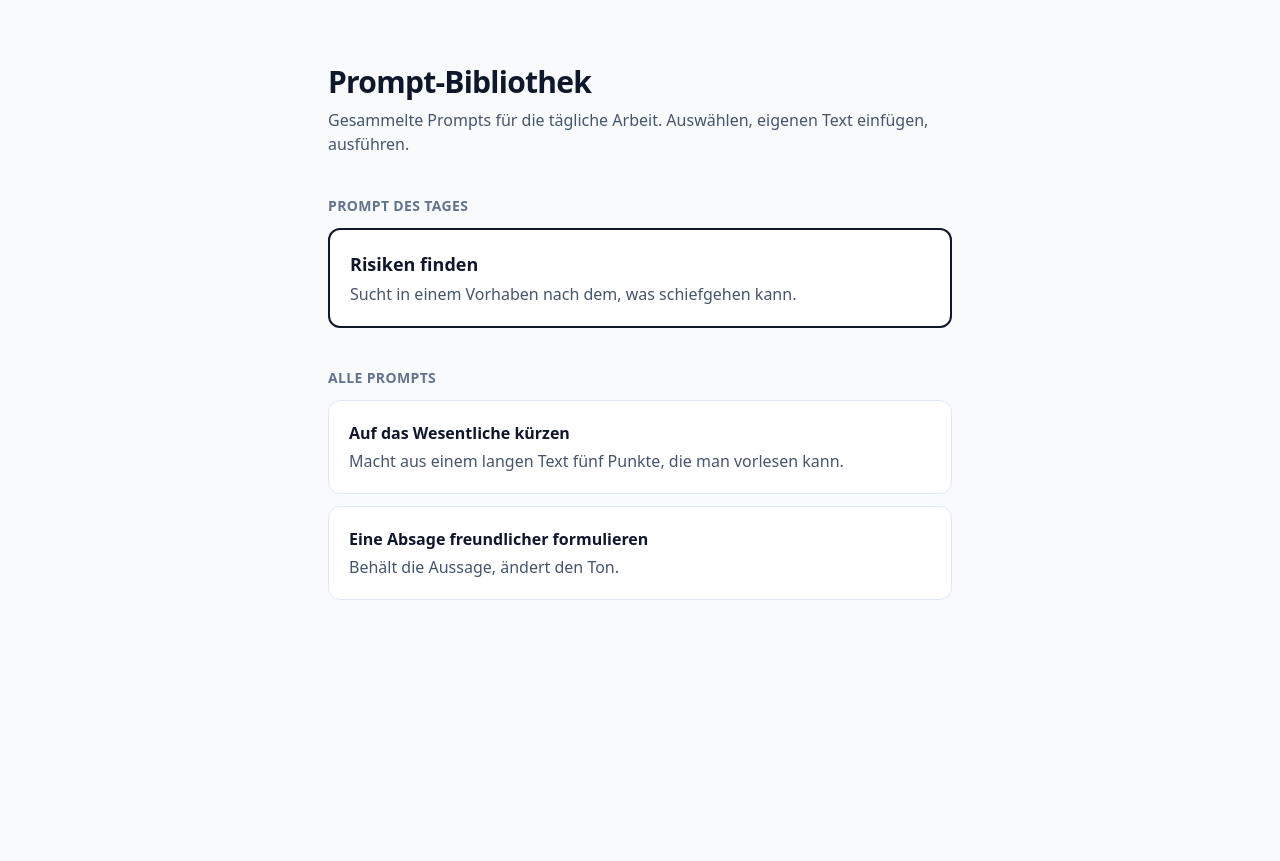
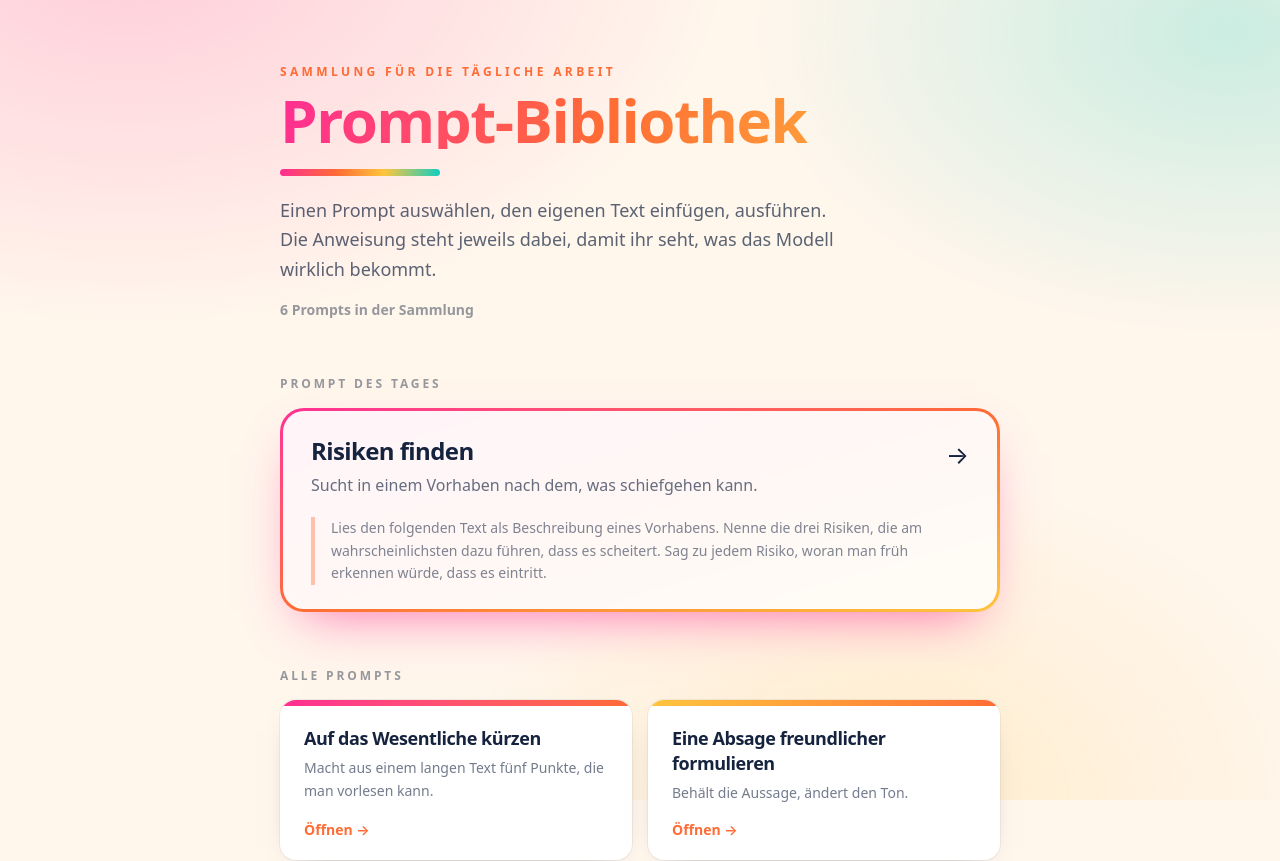
Before and after one commit to alexodexo/prompt-bibliothek, a Next.js app: page / in a window 1280 px wide. Shown: the top 861 px of the page. Before the commit the page ends 800 px from the top, so only its background shows below. Built offline with nearby package versions, Linux system fonts and the light colour scheme.

Commit message:
Optik: South-Beach-Stil, Prompt-Anweisung ohne Ausklappen, drei weitere Prompts
Funktion unveraendert. Die drei absichtlichen Luecken bleiben bestehen.

```diff
--- a/app/api/ausfuehren/route.ts
+++ b/app/api/ausfuehren/route.ts
@@ -10,7 +10,7 @@ export async function POST(request: Request) {
     return Response.json(
       {
         fehler:
-          "In der Datei .env fehlt der Eintrag EUROUTER_API_KEY. Lege die Datei an, trage deinen Schlüssel ein und starte den Entwicklungsserver neu.",
+          "In der Datei .env.local fehlt der Eintrag EUROUTER_API_KEY. Lege die Datei an, trage deinen Schlüssel ein und starte den Entwicklungsserver neu.",
       },
       { status: 500 },
     );
@@ -55,7 +55,7 @@ export async function POST(request: Request) {
       const text = await antwort.text();
       if (antwort.status === 401 || antwort.status === 403) {
         return Response.json(
-          { fehler: "Der Schlüssel wurde abgelehnt. Prüfe den Wert von EUROUTER_API_KEY in deiner .env." },
+          { fehler: "Der Schlüssel wurde abgelehnt. Prüfe den Wert von EUROUTER_API_KEY in deiner .env.local." },
           { status: 502 },
         );
       }
--- a/app/globals.css
+++ b/app/globals.css
@@ -1,10 +1,72 @@
 @import "tailwindcss";
 
-@theme inline {
+@theme {
+  --color-sand: #FFF6EC;
+  --color-tief: #16233F;
+  --color-pink: #FF2E93;
+  --color-koralle: #FF6B35;
+  --color-sonne: #FFC53D;
+  --color-tuerkis: #12CDC0;
+  --color-himmel: #38BDF8;
+
   --font-sans:
     ui-sans-serif, system-ui, -apple-system, "Segoe UI", Roboto, Helvetica, Arial, sans-serif;
 }
 
+html {
+  background-color: var(--color-sand);
+}
+
 body {
   font-family: var(--font-sans);
+  position: relative;
 }
+
+/* Der Farbschleier liegt fest hinter dem Inhalt und wandert beim Scrollen nicht. */
+body::before {
+  content: "";
+  position: fixed;
+  inset: 0;
+  z-index: -1;
+  pointer-events: none;
+  background:
+    radial-gradient(1000px 620px at 10% -6%, rgba(255, 46, 147, 0.20), transparent 60%),
+    radial-gradient(820px 520px at 96% 4%, rgba(18, 205, 192, 0.22), transparent 58%),
+    radial-gradient(700px 520px at 70% 100%, rgba(255, 197, 61, 0.18), transparent 62%);
+}
+
+/* Sonnenuntergang als Textfarbe */
+.sonnenuntergang {
+  background-image: linear-gradient(100deg, #FF2E93 0%, #FF6B35 45%, #FFC53D 100%);
+  -webkit-background-clip: text;
+  background-clip: text;
+  color: transparent;
+}
+
+/* Karte mit farbiger Oberkante */
+.karte {
+  position: relative;
+  overflow: hidden;
+  transition: transform 0.18s ease, box-shadow 0.18s ease;
+}
+.karte::before {
+  content: "";
+  position: absolute;
+  inset: 0 0 auto 0;
+  height: 5px;
+  background-image: linear-gradient(90deg, #FF2E93, #FF6B35 55%, #FFC53D);
+}
+.karte:hover {
+  transform: translateY(-3px);
+  box-shadow: 0 18px 40px -18px rgba(22, 35, 63, 0.4);
+}
+.karte-tuerkis::before {
+  background-image: linear-gradient(90deg, #12CDC0, #38BDF8);
+}
+
+/* Streifen unter der Hauptueberschrift */
+.streifen {
+  height: 7px;
+  border-radius: 999px;
+  background-image: linear-gradient(90deg, #FF2E93, #FF6B35 35%, #FFC53D 65%, #12CDC0 100%);
+}
--- a/app/layout.tsx
+++ b/app/layout.tsx
@@ -9,7 +9,7 @@ export const metadata: Metadata = {
 export default function RootLayout({ children }: LayoutProps<"/">) {
   return (
     <html lang="de" className="h-full antialiased">
-      <body className="flex min-h-full flex-col bg-slate-50 text-slate-900">{children}</body>
+      <body className="flex min-h-full flex-col text-tief">{children}</body>
     </html>
   );
 }
--- a/app/page.tsx
+++ b/app/page.tsx
@@ -6,50 +6,96 @@ import { prompts, promptDesTages, findePrompt } from "@/data/prompts";
 // Was hier noch fehlt: ein Suchfeld über der Liste. Sobald mehr als zehn
 // Prompts darin stehen, wird das Suchen mühsam.
 
+const KANTE: Record<string, string> = {
+  pink: "from-pink to-koralle",
+  koralle: "from-koralle to-sonne",
+  sonne: "from-sonne to-koralle",
+  tuerkis: "from-tuerkis to-himmel",
+  himmel: "from-himmel to-tuerkis",
+};
+
 export default function Startseite() {
   const empfehlung = findePrompt(promptDesTages);
   const uebrige = prompts.filter((p) => p.id !== promptDesTages);
 
   return (
-    <main className="mx-auto max-w-2xl px-6 py-16">
-      <h1 className="text-3xl font-bold tracking-tight text-slate-900">Prompt-Bibliothek</h1>
-      <p className="mt-2 text-slate-600">
-        Gesammelte Prompts für die tägliche Arbeit. Auswählen, eigenen Text einfügen, ausführen.
-      </p>
+    <main className="mx-auto w-full max-w-3xl px-6 pb-24 pt-16">
+      <header>
+        <p className="text-xs font-bold uppercase tracking-[0.28em] text-koralle">
+          Sammlung für die tägliche Arbeit
+        </p>
+        <h1 className="sonnenuntergang mt-3 text-5xl font-black leading-[0.95] tracking-tight sm:text-6xl">
+          Prompt&#8203;-Bibliothek
+        </h1>
+        <div className="streifen mt-5 w-40" />
+        <p className="mt-5 max-w-xl text-lg leading-relaxed text-tief/70">
+          Einen Prompt auswählen, den eigenen Text einfügen, ausführen. Die Anweisung
+          steht jeweils dabei, damit ihr seht, was das Modell wirklich bekommt.
+        </p>
+        <p className="mt-4 text-sm font-semibold text-tief/45">
+          {prompts.length} Prompts in der Sammlung
+        </p>
+      </header>
 
       {empfehlung && (
-        <section className="mt-10">
-          <h2 className="mb-3 text-sm font-semibold uppercase tracking-wide text-slate-500">
+        <section className="mt-14">
+          <h2 className="mb-4 text-xs font-bold uppercase tracking-[0.24em] text-tief/45">
             Prompt des Tages
           </h2>
           <Link
             href={`/prompt/${empfehlung.id}`}
-            className="block rounded-xl border-2 border-slate-900 bg-white p-5 transition hover:bg-slate-50"
+            className="group block overflow-hidden rounded-3xl bg-gradient-to-br from-pink via-koralle to-sonne p-[3px] shadow-[0_22px_50px_-24px_rgba(255,46,147,0.75)] transition hover:shadow-[0_28px_60px_-22px_rgba(255,46,147,0.85)]"
           >
-            <h3 className="text-lg font-semibold text-slate-900">{empfehlung.titel}</h3>
-            <p className="mt-1 text-slate-600">{empfehlung.beschreibung}</p>
+            <div className="rounded-[21px] bg-white/95 px-7 py-6 backdrop-blur">
+              <div className="flex items-start justify-between gap-6">
+                <div>
+                  <h3 className="text-2xl font-extrabold tracking-tight">{empfehlung.titel}</h3>
+                  <p className="mt-1.5 text-tief/65">{empfehlung.beschreibung}</p>
+                </div>
+                <span className="mt-1 shrink-0 text-2xl transition group-hover:translate-x-1">
+                  →
+                </span>
+              </div>
+              <p className="mt-5 border-l-4 border-koralle/40 pl-4 text-sm leading-relaxed text-tief/55">
+                {empfehlung.text}
+              </p>
+            </div>
           </Link>
         </section>
       )}
 
-      <section className="mt-10">
-        <h2 className="mb-3 text-sm font-semibold uppercase tracking-wide text-slate-500">
+      <section className="mt-14">
+        <h2 className="mb-4 text-xs font-bold uppercase tracking-[0.24em] text-tief/45">
           Alle Prompts
         </h2>
-        <ul className="space-y-3">
+        <ul className="grid gap-4 sm:grid-cols-2">
           {uebrige.map((prompt) => (
             <li key={prompt.id}>
               <Link
                 href={`/prompt/${prompt.id}`}
-                className="block rounded-xl border border-slate-200 bg-white p-5 transition hover:border-slate-400"
+                className="group flex h-full flex-col overflow-hidden rounded-2xl bg-white shadow-[0_10px_30px_-22px_rgba(22,35,63,0.55)] ring-1 ring-tief/5"
               >
-                <h3 className="font-semibold text-slate-900">{prompt.titel}</h3>
-                <p className="mt-1 text-slate-600">{prompt.beschreibung}</p>
+                <div className={`h-1.5 w-full bg-gradient-to-r ${KANTE[prompt.farbe]}`} />
+                <div className="flex flex-1 flex-col px-6 py-5">
+                  <h3 className="text-lg font-bold leading-snug tracking-tight">
+                    {prompt.titel}
+                  </h3>
+                  <p className="mt-1.5 flex-1 text-sm leading-relaxed text-tief/60">
+                    {prompt.beschreibung}
+                  </p>
+                  <span className="mt-4 text-sm font-semibold text-koralle transition group-hover:translate-x-0.5">
+                    Öffnen →
+                  </span>
+                </div>
               </Link>
             </li>
           ))}
         </ul>
       </section>
+
+      <footer className="mt-16 border-t border-tief/10 pt-6 text-sm text-tief/45">
+        Läuft über EUrouter. Der Schlüssel steht in eurer <code className="rounded bg-tief/5 px-1.5 py-0.5 font-mono text-xs">.env.local</code>.
+      </footer>
     </main>
   );
 }
--- a/app/prompt/[id]/page.tsx
+++ b/app/prompt/[id]/page.tsx
@@ -6,6 +6,14 @@ import PromptFormular from "@/components/PromptFormular";
 export function generateStaticParams() {
   return prompts.map((p) => ({ id: p.id }));
 }
+
+const BAND: Record<string, string> = {
+  pink: "from-pink to-koralle",
+  koralle: "from-koralle to-sonne",
+  sonne: "from-sonne to-koralle",
+  tuerkis: "from-tuerkis to-himmel",
+  himmel: "from-himmel to-tuerkis",
+};
 
 export default async function PromptSeite({
   params,
@@ -20,24 +28,34 @@ export default async function PromptSeite({
   }
 
   return (
-    <main className="mx-auto max-w-2xl px-6 py-16">
-      <Link href="/" className="text-sm text-slate-500 hover:text-slate-900">
-        Zurück zur Übersicht
+    <main className="mx-auto w-full max-w-3xl px-6 pb-24 pt-12">
+      <Link
+        href="/"
+        className="inline-flex items-center gap-2 text-sm font-semibold text-tief/50 transition hover:text-koralle"
+      >
+        ← Alle Prompts
       </Link>
 
-      <h1 className="mt-4 text-2xl font-bold tracking-tight text-slate-900">{prompt.titel}</h1>
-      <p className="mt-2 text-slate-600">{prompt.beschreibung}</p>
+      <div className="mt-6 overflow-hidden rounded-3xl bg-white shadow-[0_16px_44px_-28px_rgba(22,35,63,0.65)] ring-1 ring-tief/5">
+        <div className={`h-2 w-full bg-gradient-to-r ${BAND[prompt.farbe]}`} />
+        <div className="px-7 py-7 sm:px-9">
+          <h1 className="text-3xl font-extrabold leading-tight tracking-tight sm:text-4xl">
+            {prompt.titel}
+          </h1>
+          <p className="mt-2 text-lg text-tief/65">{prompt.beschreibung}</p>
 
-      <details className="mt-6 rounded-lg border border-slate-200 bg-slate-50 p-4">
-        <summary className="cursor-pointer text-sm font-medium text-slate-700">
-          Anweisung ansehen, die an das Modell geht
-        </summary>
-        <p className="mt-3 whitespace-pre-wrap text-sm leading-relaxed text-slate-700">
-          {prompt.text}
-        </p>
-      </details>
+          <div className="mt-7 rounded-2xl bg-sand/80 p-5 ring-1 ring-koralle/15">
+            <p className="text-xs font-bold uppercase tracking-[0.22em] text-koralle">
+              Diese Anweisung geht an das Modell
+            </p>
+            <p className="mt-3 whitespace-pre-wrap text-[15px] leading-relaxed text-tief/80">
+              {prompt.text}
+            </p>
+          </div>
 
-      <PromptFormular promptId={prompt.id} />
+          <PromptFormular promptId={prompt.id} />
+        </div>
+      </div>
     </main>
   );
 }
--- a/data/prompts.ts
+++ b/data/prompts.ts
@@ -6,6 +6,7 @@ export type Prompt = {
   id: string;
   titel: string;
   beschreibung: string;
+  farbe: "pink" | "koralle" | "sonne" | "tuerkis" | "himmel";
   text: string;
 };
 
@@ -14,19 +15,43 @@ export const prompts: Prompt[] = [
     id: "kurz-zusammenfassen",
     titel: "Auf das Wesentliche kürzen",
     beschreibung: "Macht aus einem langen Text fünf Punkte, die man vorlesen kann.",
+    farbe: "pink",
     text: "Fasse den folgenden Text in höchstens fünf Stichpunkten zusammen. Jeder Punkt steht für sich und ist ohne den Originaltext verständlich. Verzichte auf Einleitung und Schlusswort.",
   },
   {
     id: "risiken-finden",
     titel: "Risiken finden",
     beschreibung: "Sucht in einem Vorhaben nach dem, was schiefgehen kann.",
+    farbe: "koralle",
     text: "Lies den folgenden Text als Beschreibung eines Vorhabens. Nenne die drei Risiken, die am wahrscheinlichsten dazu führen, dass es scheitert. Sag zu jedem Risiko, woran man früh erkennen würde, dass es eintritt.",
   },
   {
     id: "mail-freundlicher",
     titel: "Eine Absage freundlicher formulieren",
     beschreibung: "Behält die Aussage, ändert den Ton.",
+    farbe: "sonne",
     text: "Formuliere die folgende Nachricht freundlicher, ohne die Aussage abzuschwächen. Die Absage muss eine Absage bleiben. Antworte nur mit der neuen Fassung.",
+  },
+  {
+    id: "einwaende-vorwegnehmen",
+    titel: "Einwände vorwegnehmen",
+    beschreibung: "Sagt dir, was in der Sitzung als Erstes gefragt wird.",
+    farbe: "tuerkis",
+    text: "Lies den folgenden Vorschlag. Nenne die fünf Einwände, die in einer Leitungsrunde am ehesten kommen, und formuliere zu jedem eine sachliche Antwort in höchstens drei Sätzen.",
+  },
+  {
+    id: "fuer-laien-erklaeren",
+    titel: "Für Laien erklären",
+    beschreibung: "Übersetzt Fachsprache in Sätze, die jeder versteht.",
+    farbe: "himmel",
+    text: "Erkläre den folgenden Text so, dass ihn jemand ohne Fachkenntnisse versteht. Behalte alle Aussagen bei, ersetze aber Fachbegriffe durch geläufige Wörter. Wo ein Fachbegriff nötig bleibt, erkläre ihn beim ersten Vorkommen in einem Halbsatz.",
+  },
+  {
+    id: "naechster-schritt",
+    titel: "Den nächsten Schritt finden",
+    beschreibung: "Macht aus einem Wust von Notizen eine einzige Aufgabe.",
+    farbe: "pink",
+    text: "Lies die folgenden Notizen. Nenne genau eine Sache, die als Nächstes getan werden sollte, und begründe in zwei Sätzen, warum gerade diese. Nenne außerdem, wer sie tun müsste.",
   },
   // Neue Prompts werden hier unten angehängt.
 ];
```
Also changed, not shown: components/Ergebnis.tsx (+12 -6 lines), components/PromptFormular.tsx (+14 -6 lines).
